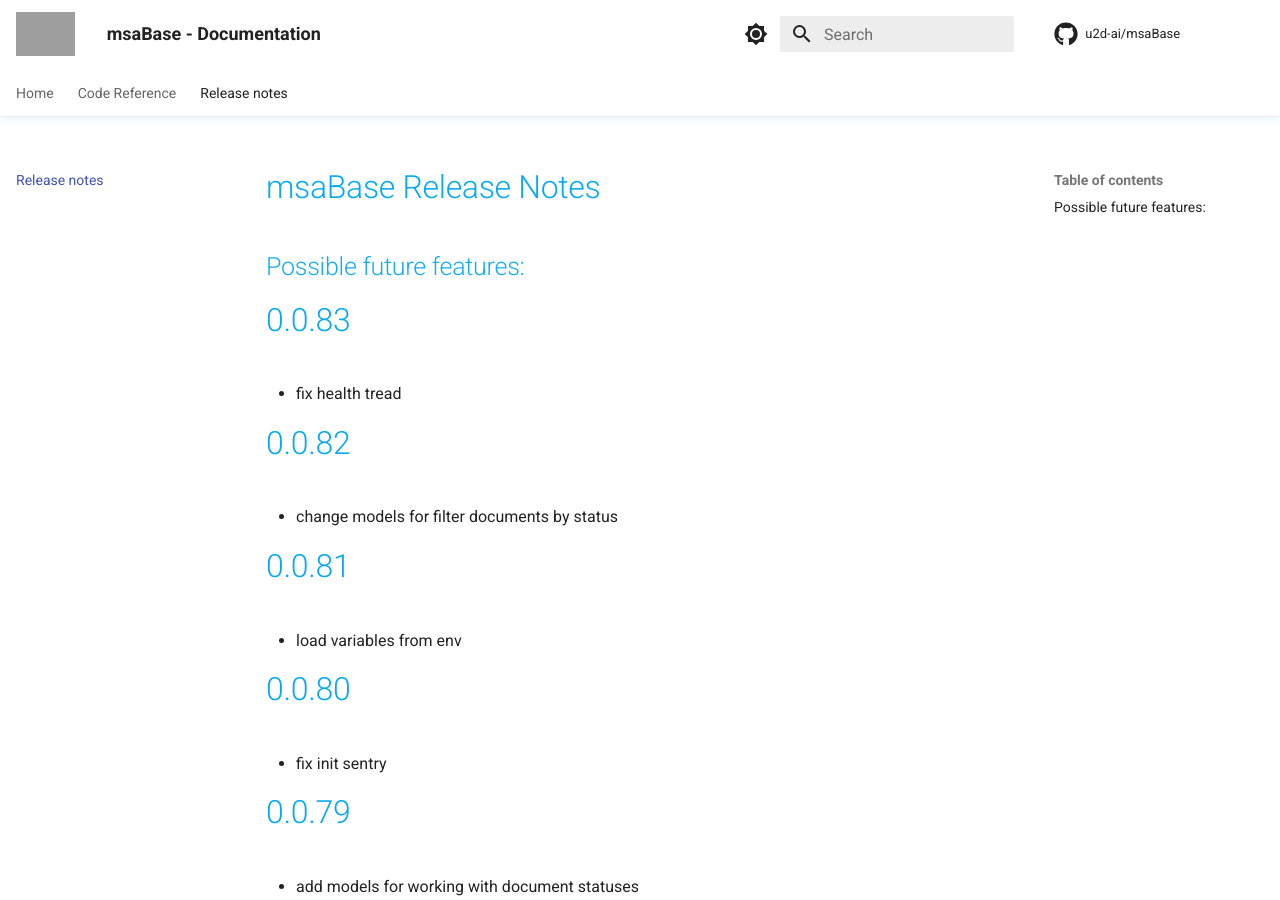
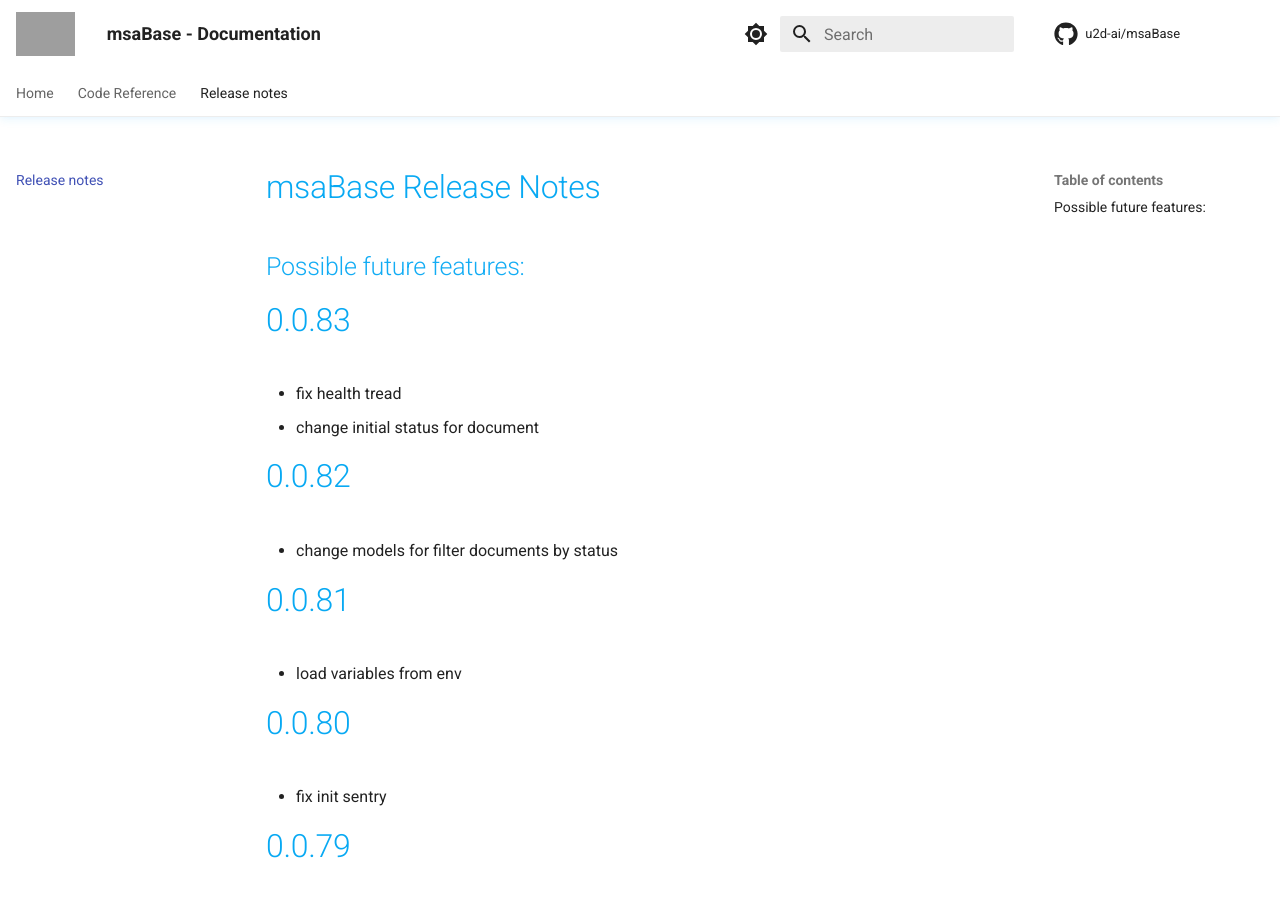
Before and after one commit to u2d-ai/msaBase, an MkDocs documentation site: the page built from docs/release-notes.md, in a window 1280 px wide and 900 px high. Built offline with MkDocs 1.6.1 and Material for MkDocs 9.7.7, drawn with Linux system fonts in a browser that asks for light colours; comment, search, counter and statistics services are not loaded; grey boxes are pictures that could not be loaded.

Commit message:
feat: change initial status for document

```diff
--- a/docs/release-notes.md
+++ b/docs/release-notes.md
@@ -4,6 +4,7 @@
 # 0.0.83
 
 - fix health tread
+- change initial status for document
 
 # 0.0.82
 
--- a/requirements.txt
+++ b/requirements.txt
@@ -1,6 +1,6 @@
 # MSA Dependencies
 msaFileSystem==0.0.3 # Agnostic Abstract Filesystem API which allows to use S3, GCS, Azure Datalake, your local FS, Youtube etc Optimized for use with FastAPI/Pydantic.
-msaDocModels==0.0.76 # MSA Document Pydantic Models and Schemas, used to store Parser, NLP, NLU and AI results for processed documents
+msaDocModels==0.0.77 # MSA Document Pydantic Models and Schemas, used to store Parser, NLP, NLU and AI results for processed documents
 
 # FastAPI related Dependencies
 fastapi[all]==0.86.0 # FastAPI framework, high performance, easy to learn, fast to code, ready for production
```
Also changed, not shown: 1 other file.
